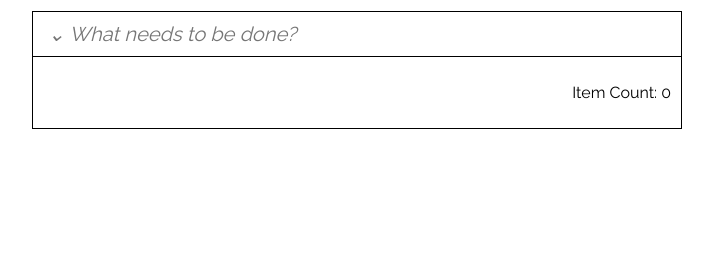
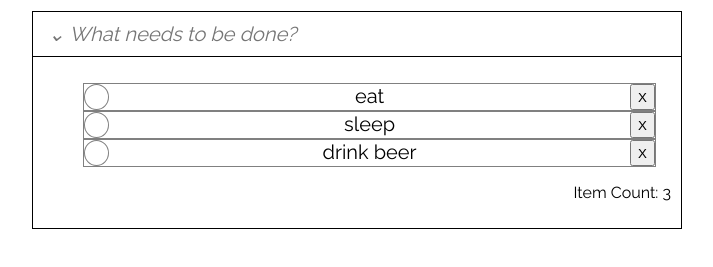
Before and after one commit to smlaroza/react-todo, a React app: page / in a window 1280 px wide. Shown: the part 115-382 px from the top of the page, without its empty margins (283-996 px from the left). Built offline with nearby package versions, Linux system fonts and the light colour scheme; data requests are answered from the project's data file.

Commit message:
almost done

```diff
--- a/db.json
+++ b/db.json
@@ -1,3 +1,19 @@
 {
-  "items": []
+  "items": [
+    {
+      "name": "eat",
+      "active": false,
+      "id": 1
+    },
+    {
+      "name": "sleep",
+      "active": false,
+      "id": 2
+    },
+    {
+      "name": "drink beer",
+      "active": false,
+      "id": 3
+    }
+  ]
 }
--- a/src/components/Main.js
+++ b/src/components/Main.js
@@ -25,6 +25,15 @@ export default function(props) {
           <div key={"item" + i}>
             <li className="containList">
               <div
+                id="removeToDoTask"
+                className={
+                  item.active === false ? "removeToDoTask" : "checkmark"
+                }
+                onClick={(e) => complete(item.id, item.active)}
+              >
+                &#10004;
+              </div>
+              <div
                 id="words"
                 className={item.active === false ? "complete" : "checked"}
                 onClick={(e) => complete(item.id, item.active)}
--- a/src/styles/styles.css
+++ b/src/styles/styles.css
@@ -64,3 +64,19 @@ li {
 .countItem {
   font-family: "Raleway", sans-serif;
 }
+
+.removeToDoTask {
+  border: 1px solid gray;
+  border-radius: 50%;
+  outline: none;
+  color: transparent;
+  width: 25px;
+}
+
+.checkmark {
+  color: green;
+  border: 1px solid gray;
+  border-radius: 50%;
+  width: 25px;
+  text-align: center;
+}
```
